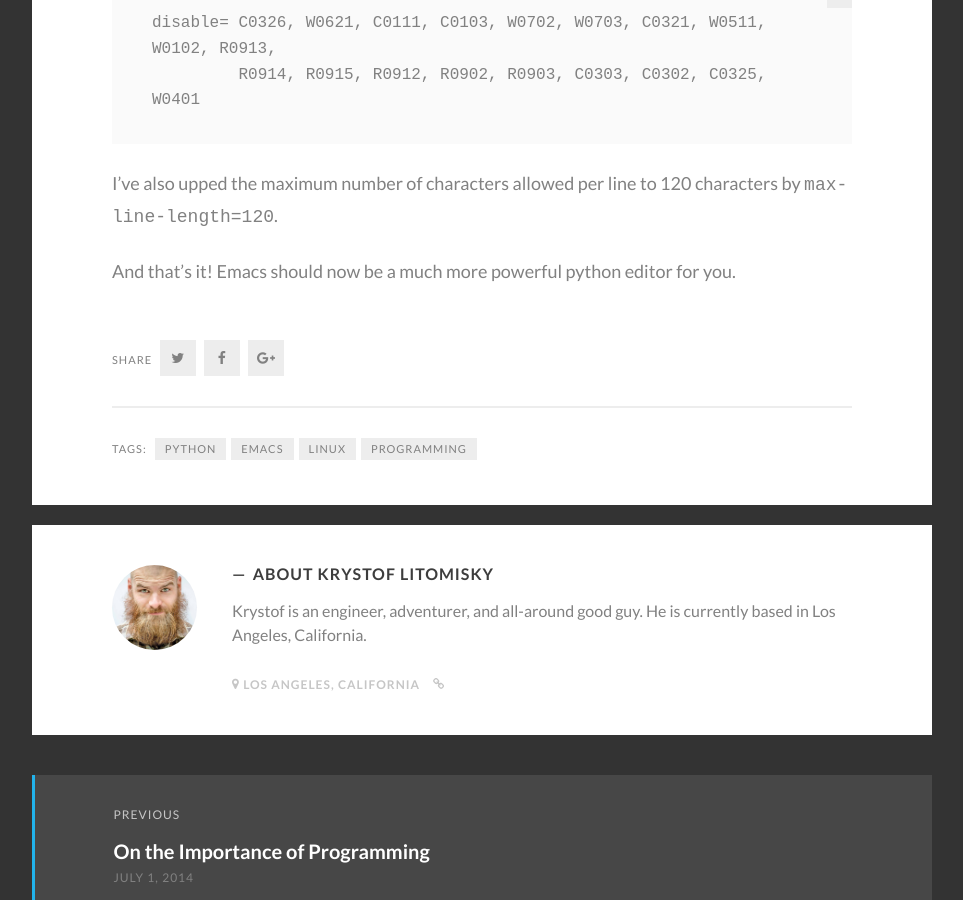
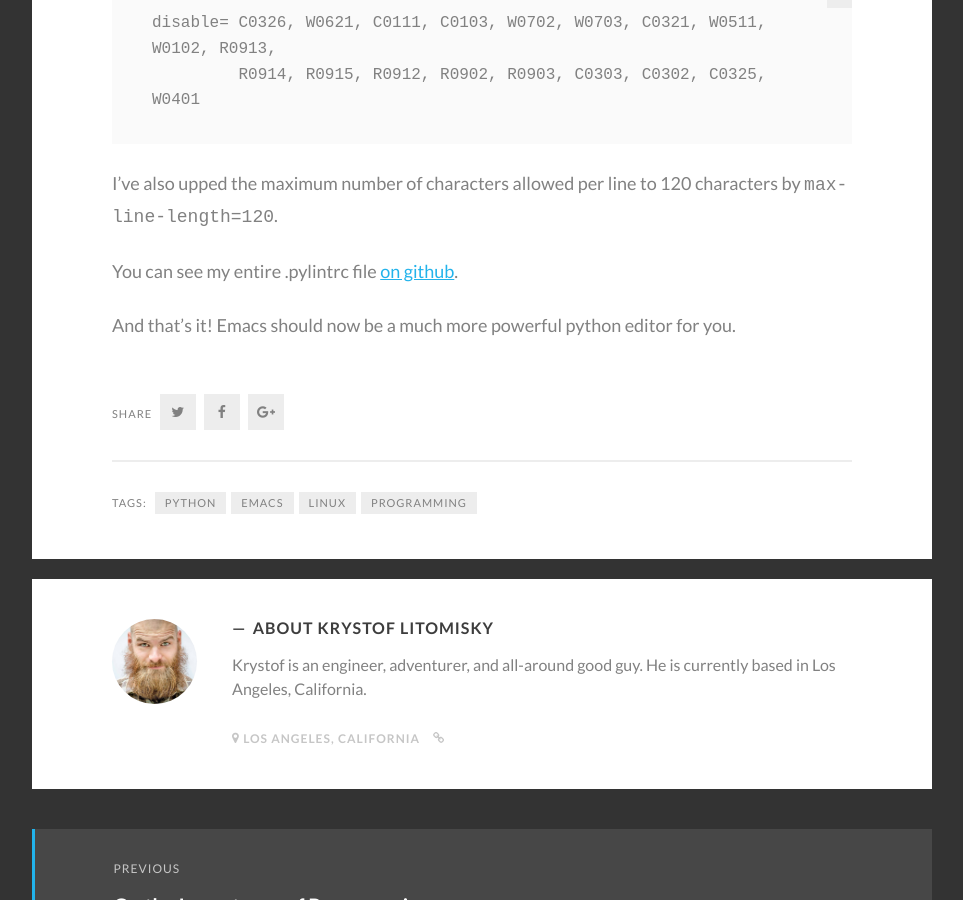
Before and after one commit to krystofl/krystofl.github.io, a Jekyll site: the page built from _posts/2014-10-24-getting-started-with-pylint-in-emacs.md, in a window 1280 px wide and 900 px high, scrolled down 2511 px. Shown: the whole window, without its empty margins (8-971 px from the left). Built offline with Jekyll 4.4.1, drawn with Linux system fonts in a browser that asks for light colours; some web fonts are replaced; comment, search, counter and statistics services are not loaded.

Commit message:
Added link to .pylintrc on github from the flycheck + pylint post

```diff
--- a/_posts/2014-10-24-getting-started-with-pylint-in-emacs.md
+++ b/_posts/2014-10-24-getting-started-with-pylint-in-emacs.md
@@ -63,4 +63,7 @@ Obviously, which ones to disable is a matter of preference. For now, I've set mi
 
 I've also upped the maximum number of characters allowed per line to 120 characters by `max-line-length=120`.
 
+You can see my entire .pylintrc file
+[on github](https://github.com/krystofl/dotfiles/blob/master/.pylintrc).
+
 And that's it! Emacs should now be a much more powerful python editor for you.
```
